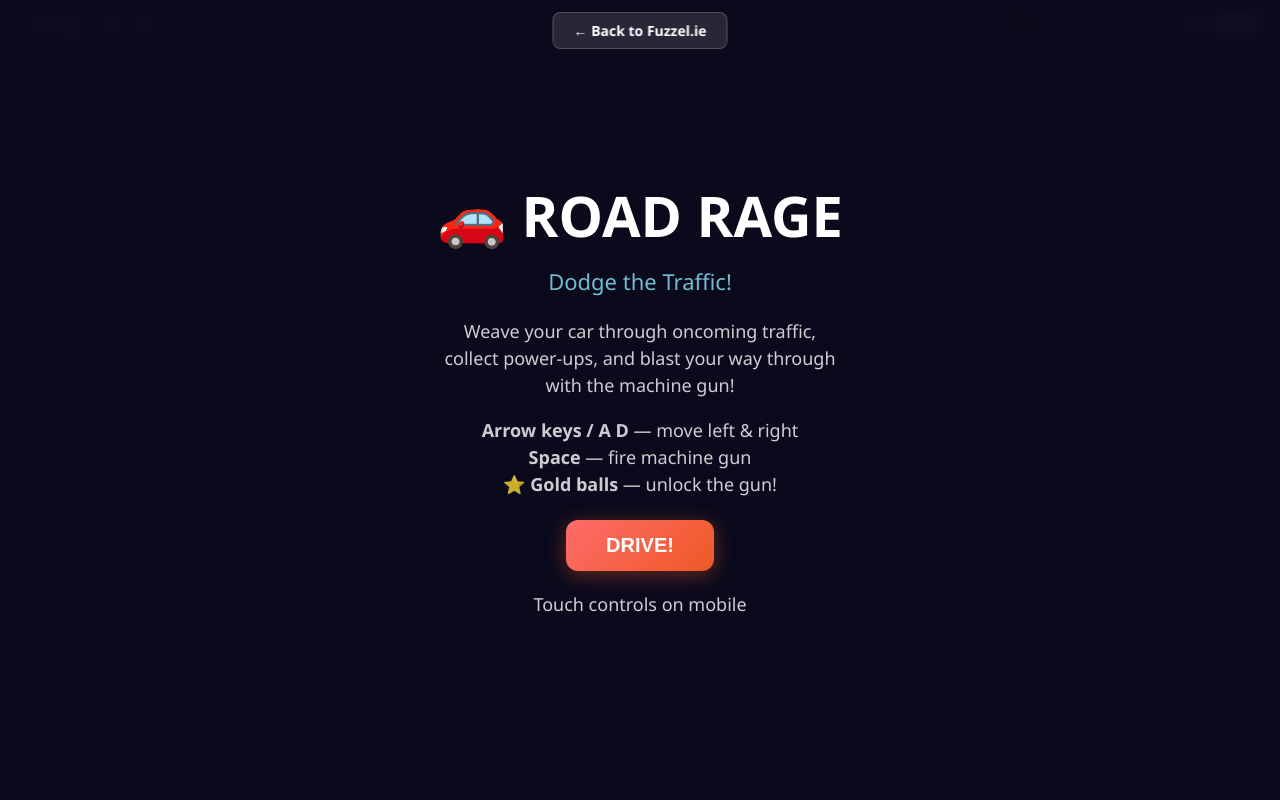
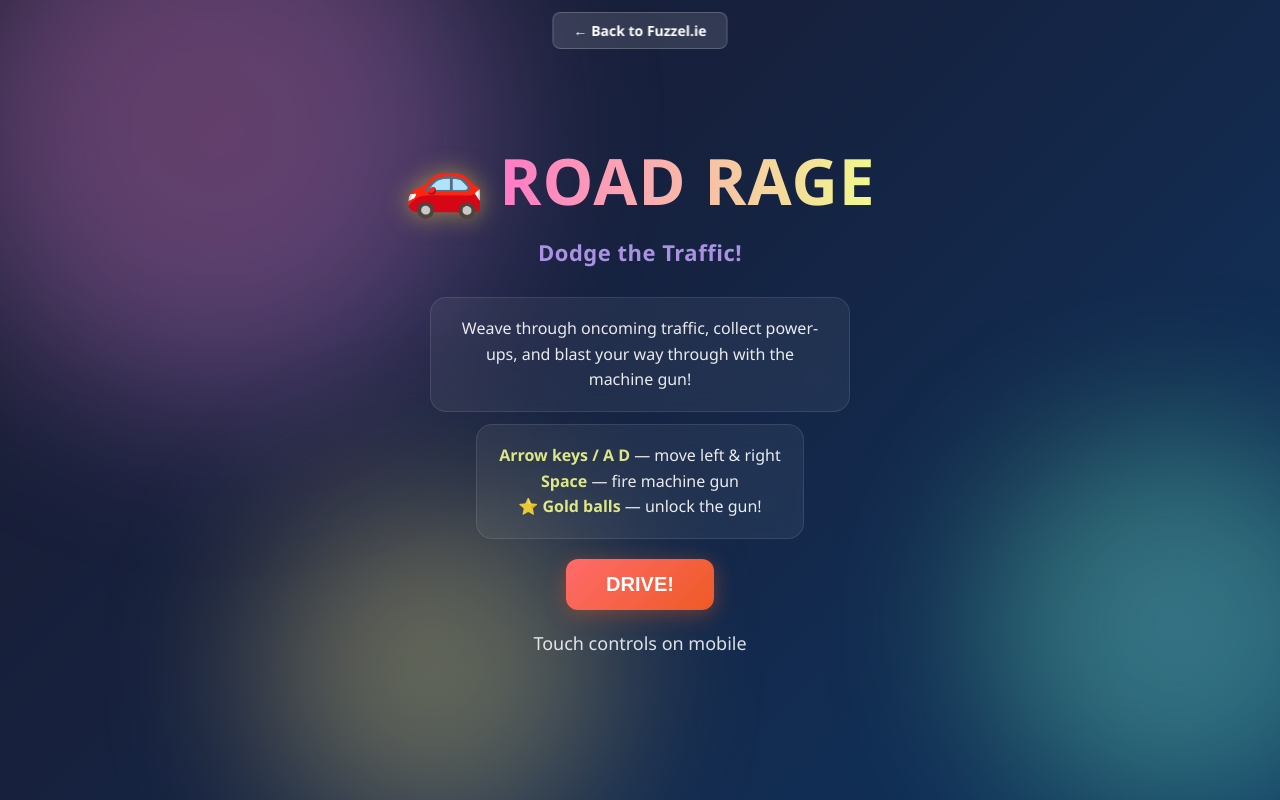
Before and after one commit to johnnycirl-boop/Fuzzel, a website: page roadrage.html in a window 1280 px wide. Drawn offline with Linux system fonts and the light colour scheme.

Commit message:
Polish Road Rage tile and start screen
Homepage tile: CSS-illustrated road scene with scrolling lane dashes,
animated traffic, glowing player car, and ROAD RAGE marquee.
Start screen: animated gradient bg with floating blobs and shimmering
rainbow title to match the Fuzzel.ie homepage style.

Co-Authored-By: Claude Opus 4.7 (1M context) <noreply@anthropic.com>

```diff
--- a/roadrage.html
+++ b/roadrage.html
@@ -21,15 +21,61 @@ canvas{display:block;margin:0 auto}
 #gun-icon.active{opacity:1}
 
 /* ── Screens ── */
-.overlay{position:fixed;inset:0;display:flex;flex-direction:column;align-items:center;justify-content:center;z-index:20;background:rgba(10,10,30,.92);backdrop-filter:blur(8px);color:#fff;text-align:center;transition:opacity .3s}
+.overlay{position:fixed;inset:0;display:flex;flex-direction:column;align-items:center;justify-content:center;z-index:20;background:rgba(10,10,30,.92);backdrop-filter:blur(8px);color:#fff;text-align:center;transition:opacity .3s;overflow:hidden}
 .overlay.hidden{opacity:0;pointer-events:none}
-.overlay h1{font-size:clamp(32px,6vw,56px);margin-bottom:12px}
-.overlay h2{font-size:clamp(20px,4vw,32px);margin-bottom:8px;color:#ffd93d}
-.overlay p{font-size:clamp(14px,2.5vw,18px);opacity:.8;max-width:400px;line-height:1.5;margin-bottom:6px}
-.overlay .subtitle{font-size:clamp(16px,3vw,22px);color:#8be9fd;margin-bottom:20px}
-.btn{display:inline-block;padding:14px 40px;font-size:20px;font-weight:700;border:none;border-radius:12px;cursor:pointer;color:#fff;background:linear-gradient(135deg,#ff6b6b,#ee5a24);box-shadow:0 4px 20px rgba(238,90,36,.4);transition:transform .15s,box-shadow .15s;margin-top:16px;pointer-events:all}
+.overlay h1{font-size:clamp(36px,7vw,64px);margin-bottom:12px;position:relative;z-index:2}
+.overlay h2{font-size:clamp(20px,4vw,32px);margin-bottom:8px;color:#ffd93d;position:relative;z-index:2}
+.overlay p{font-size:clamp(14px,2.5vw,18px);opacity:.85;max-width:400px;line-height:1.5;margin-bottom:6px;position:relative;z-index:2}
+.overlay .subtitle{font-size:clamp(16px,3vw,22px);color:#c3a6ff;font-weight:600;letter-spacing:.5px;margin-bottom:20px;position:relative;z-index:2}
+.btn{display:inline-block;padding:14px 40px;font-size:20px;font-weight:700;border:none;border-radius:12px;cursor:pointer;color:#fff;background:linear-gradient(135deg,#ff6b6b,#ee5a24);box-shadow:0 4px 20px rgba(238,90,36,.4);transition:transform .15s,box-shadow .15s;margin-top:16px;pointer-events:all;position:relative;z-index:2}
 .btn:hover{transform:scale(1.05);box-shadow:0 6px 28px rgba(238,90,36,.6)}
-.controls-hint{margin-top:20px;opacity:.5;font-size:13px}
+.controls-hint{margin-top:20px;opacity:.5;font-size:13px;position:relative;z-index:2}
+
+/* ── Fuzzel.ie-style animated background (start screen only) ── */
+#start-screen{background:linear-gradient(135deg,#1a1a2e 0%,#16213e 40%,#0f3460 100%);backdrop-filter:none}
+#start-screen .blob{position:absolute;border-radius:50%;filter:blur(80px);opacity:.35;pointer-events:none;animation:floatBlob 20s ease-in-out infinite;z-index:0}
+#start-screen .blob-1{width:500px;height:500px;background:radial-gradient(circle,#ff79c6,#bd93f9);top:-10%;left:-5%}
+#start-screen .blob-2{width:400px;height:400px;background:radial-gradient(circle,#8be9fd,#50fa7b);top:50%;right:-8%;animation-delay:-7s}
+#start-screen .blob-3{width:350px;height:350px;background:radial-gradient(circle,#f1fa8c,#ffb86c);bottom:-5%;left:20%;animation-delay:-14s}
+@keyframes floatBlob{
+  0%,100%{transform:translate(0,0) scale(1)}
+  25%{transform:translate(30px,-40px) scale(1.1)}
+  50%{transform:translate(-20px,20px) scale(.95)}
+  75%{transform:translate(15px,35px) scale(1.05)}
+}
+#start-screen h1{
+  font-weight:900;
+  letter-spacing:1px;
+  display:inline-flex;
+  align-items:center;
+  gap:14px;
+  justify-content:center;
+}
+#start-screen h1 .emoji{
+  filter:drop-shadow(0 0 12px rgba(255,217,61,.5));
+}
+#start-screen h1 .rr-title{
+  background:linear-gradient(90deg,#ff79c6,#f1fa8c,#50fa7b,#8be9fd,#bd93f9);
+  background-size:400% 400%;
+  -webkit-background-clip:text;
+  -webkit-text-fill-color:transparent;
+  background-clip:text;
+  animation:shimmer 5s ease infinite;
+}
+@keyframes shimmer{0%,100%{background-position:0% 50%}50%{background-position:100% 50%}}
+#start-screen .info-card{
+  background:rgba(255,255,255,0.06);
+  backdrop-filter:blur(12px);
+  border:1px solid rgba(255,255,255,0.1);
+  border-radius:16px;
+  padding:18px 22px;
+  margin:8px 0 4px;
+  max-width:420px;
+  position:relative;
+  z-index:2;
+}
+#start-screen .info-card p{margin:0;font-size:clamp(13px,2.4vw,16px);line-height:1.6;opacity:.9}
+#start-screen .info-card b{color:#f1fa8c}
 
 /* ── Back button ── */
 #back-btn{position:fixed;top:12px;left:50%;transform:translateX(-50%);z-index:25;padding:8px 20px;font-size:14px;font-weight:700;border:none;border-radius:8px;cursor:pointer;color:#fff;background:rgba(255,255,255,.12);backdrop-filter:blur(4px);border:1px solid rgba(255,255,255,.2);transition:background .2s;text-decoration:none;pointer-events:all}
@@ -71,10 +117,17 @@ canvas{display:block;margin:0 auto}
 
 <!-- Start screen -->
 <div class="overlay" id="start-screen">
-  <h1>🚗 ROAD RAGE</h1>
+  <div class="blob blob-1"></div>
+  <div class="blob blob-2"></div>
+  <div class="blob blob-3"></div>
+  <h1><span class="emoji">🚗</span><span class="rr-title">ROAD RAGE</span></h1>
   <p class="subtitle">Dodge the Traffic!</p>
-  <p>Weave your car through oncoming traffic, collect power-ups, and blast your way through with the machine gun!</p>
-  <p style="margin-top:12px"><b>Arrow keys / A D</b> — move left & right<br><b>Space</b> — fire machine gun<br><b>⭐ Gold balls</b> — unlock the gun!</p>
+  <div class="info-card">
+    <p>Weave through oncoming traffic, collect power-ups, and blast your way through with the machine gun!</p>
+  </div>
+  <div class="info-card">
+    <p><b>Arrow keys / A D</b> — move left &amp; right<br><b>Space</b> — fire machine gun<br><b>⭐ Gold balls</b> — unlock the gun!</p>
+  </div>
   <button class="btn" onclick="startGame()">DRIVE!</button>
   <p class="controls-hint">Touch controls on mobile</p>
 </div>
```
Also changed, not shown: index.html (+89 -6 lines).
